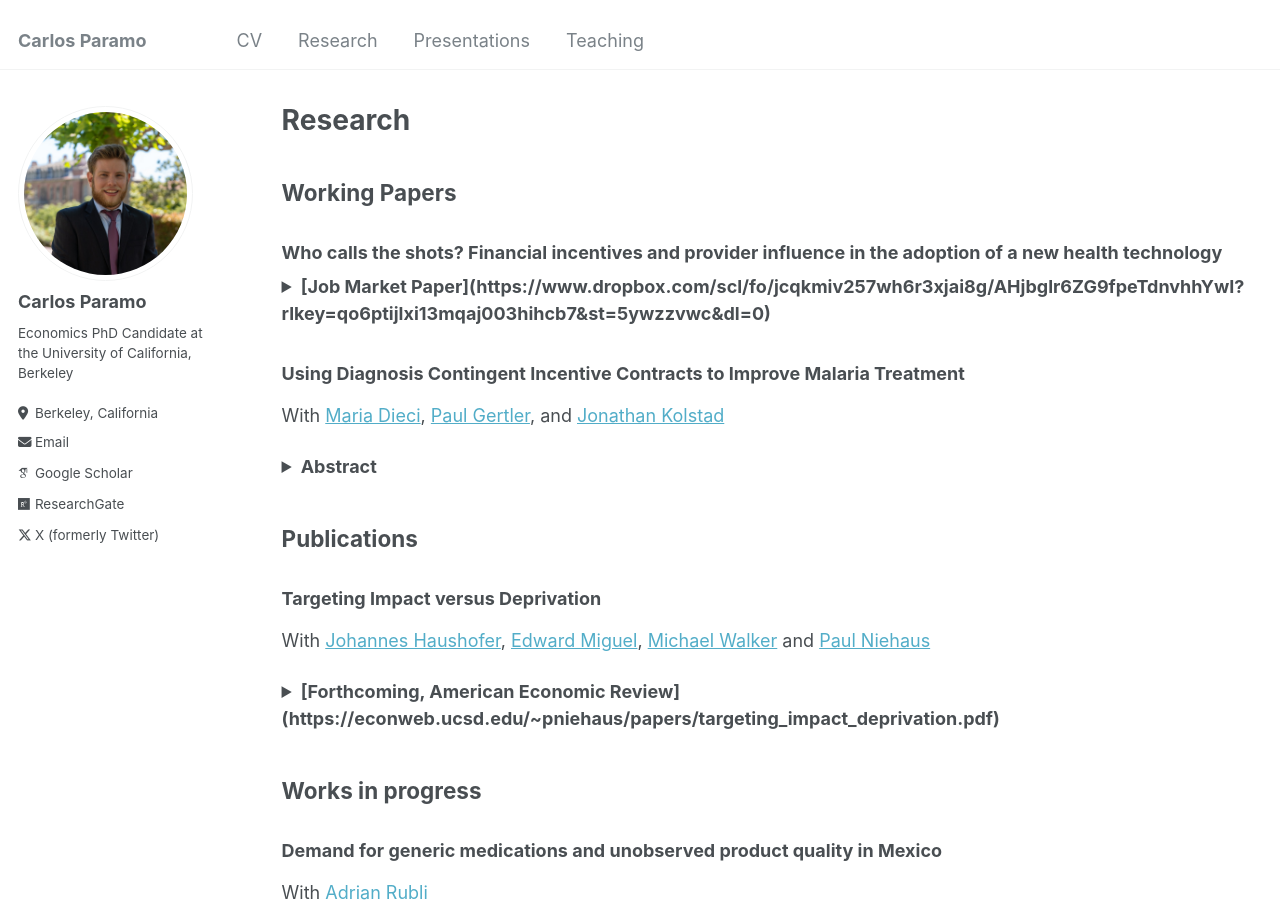
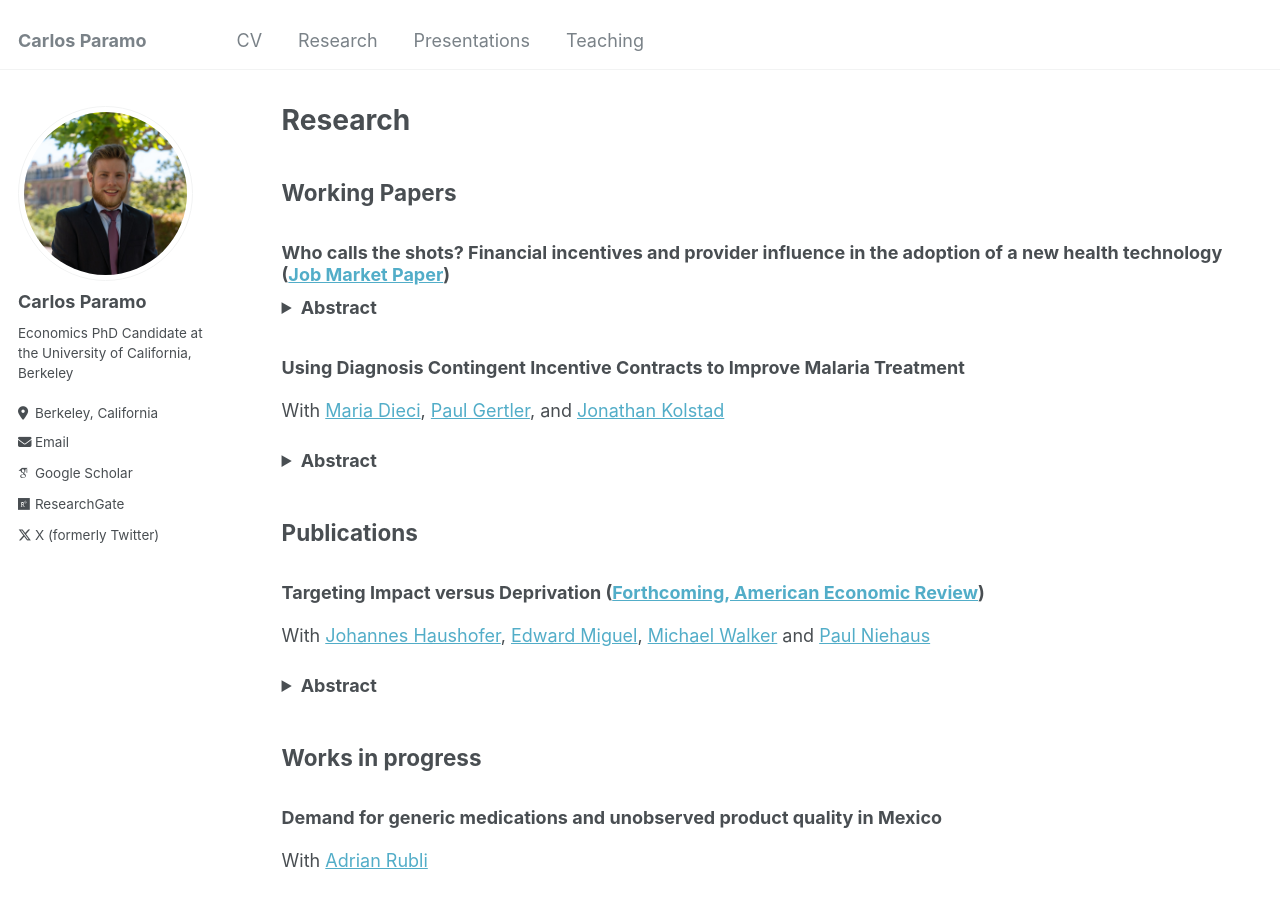
Before and after one commit to paramobrotz/paramobrotz.github.io, a Jekyll site: the page built from _pages/research.md, in a window 1280 px wide and 900 px high. Built offline with Jekyll 4.4.1, drawn with Linux system fonts in a browser that asks for light colours; some web fonts are replaced.

Commit message:
Update research.md

```diff
--- a/_pages/research.md
+++ b/_pages/research.md
@@ -11,9 +11,9 @@ redirect from:
 
 ## Working Papers
 
-### Who calls the shots? Financial incentives and provider influence in the adoption of a new health technology
+### Who calls the shots? Financial incentives and provider influence in the adoption of a new health technology ([Job Market Paper](https://www.dropbox.com/scl/fo/jcqkmiv257wh6r3xjai8g/AHjbglr6ZG9fpeTdnvhhYwI?rlkey=qo6ptijlxi13mqaj003hihcb7&st=5ywzzvwc&dl=0))
 <details>
-<summary> <b> [Job Market Paper](https://www.dropbox.com/scl/fo/jcqkmiv257wh6r3xjai8g/AHjbglr6ZG9fpeTdnvhhYwI?rlkey=qo6ptijlxi13mqaj003hihcb7&st=5ywzzvwc&dl=0) </b> </summary>
+<summary> <b> Abstract </b> </summary>
 The choice to adopt an effective healthcare product is often a joint decision between the patient and their medical professional. Many governments and payers use patient subsidies and provider incentives to increase the adoption of new health technologies. Using data from a randomized field experiment in Kenya, I estimate a structural model of patient demand and provider advice for a new contraceptive method. I then use the model to study the welfare effects to the patient from the introduction of demand and supply side incentives to adopt the new technology. This approach allows the study of channels that promote diffusion, including the roles of provider advice, financial incentives and altruism, as well as patient preferences. Taken together, the results suggest that changes in provider advice due to their altruism and financial incentives are key to increasing adoption of the new technology and making incentive programs effective, regardless of whether the incentive targets the patient or the provider. In fact, changes in provider advice account for 79% of the welfare benefits of a policy that reduces the price to the patient. To be effective, incentive policies need to account for the central role that the provider takes in medical decision-making.
 </details>
 
@@ -26,10 +26,10 @@ We examine whether a diagnosis contingent incentive contract structure improves
 
 ## Publications
 
-### Targeting Impact versus Deprivation
+### Targeting Impact versus Deprivation ([Forthcoming, American Economic Review](https://econweb.ucsd.edu/~pniehaus/papers/targeting_impact_deprivation.pdf))
 With [Johannes Haushofer](https://haushofer.ne.su.se/), [Edward Miguel](https://econ.berkeley.edu/profile/edward-miguel), [Michael Walker](https://www.michaelwwalker.me/) and [Paul Niehaus](https://econweb.ucsd.edu/~pniehaus/)
 <details>
-<summary> <b>[Forthcoming, American Economic Review](https://econweb.ucsd.edu/~pniehaus/papers/targeting_impact_deprivation.pdf)</b> </summary>
+<summary> <b>Abstract</b> </summary>
 A large literature has examined how best to target anti-poverty programs to those most deprived in some sense (e.g., consumption). We examine the potential tradeoff between this objective and targeting those most impacted by such programs. We work in the context of an NGO cash transfer program in Kenya, employing recent advances in machine learning methods and dynamic outcome data to learn proxy means tests that jointly target both objectives. Targeting solely on the basis of deprivation is not attractive in this setting under standard social welfare criteria unless the planner’s preferences are extremely redistributive.
 </details>
 
```
